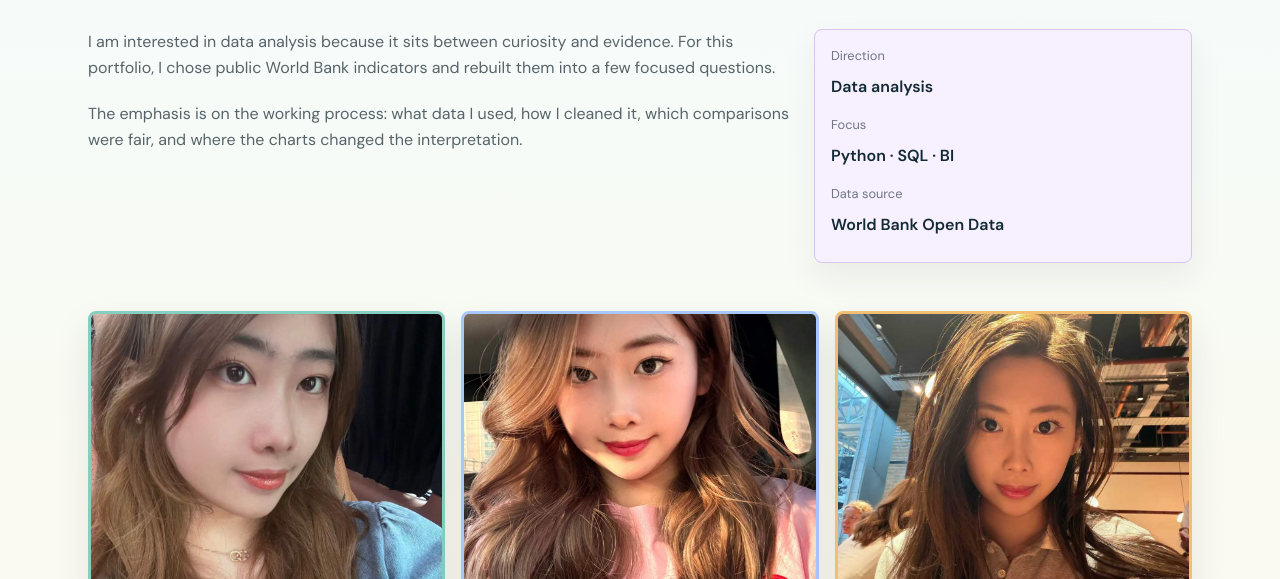
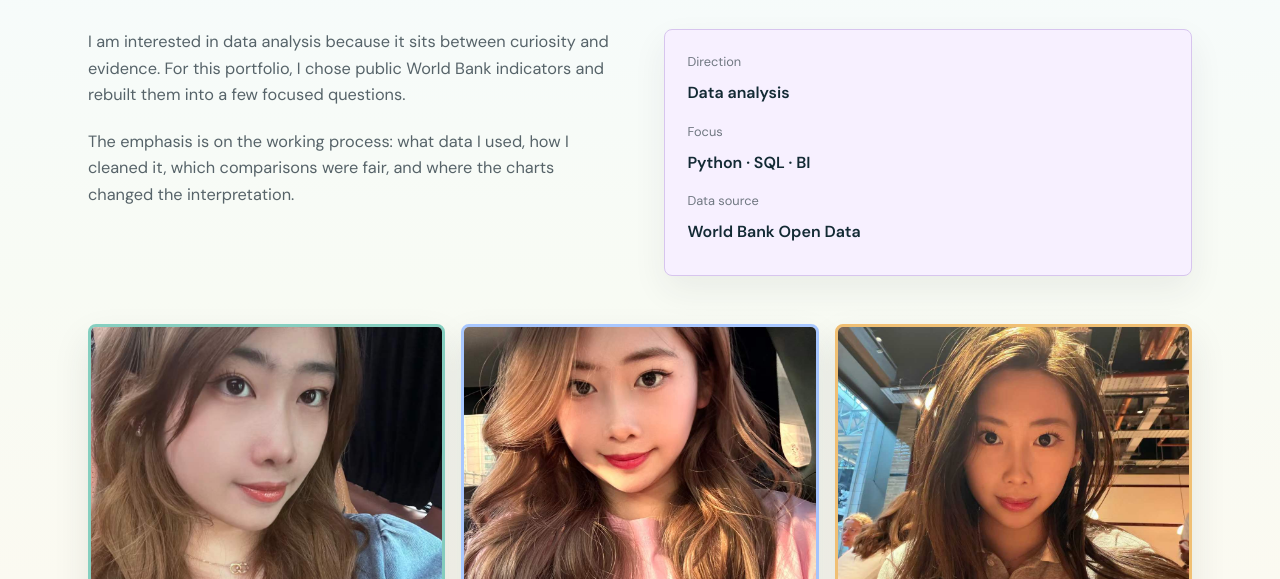
Before and after one commit to yinxin-create/yinxin-huang-data-portfolio, an Astro site: page /yinxin-huang-data-portfolio/about in a window 1280 px wide. Shown: the part 221-800 px from the top of the page. Built offline with nearby package versions, Linux system fonts and the light colour scheme; Astro itself is replaced by a stand-in of ours; a web font is replaced by a local one.

Commit message:
Balance about page intro layout

```diff
--- a/src/pages/about.astro
+++ b/src/pages/about.astro
@@ -9,8 +9,8 @@ import { withBase } from "../utils/paths";
     <h1 class="mb-2 text-3xl">About</h1>
     <p class="subtitle mb-8">{aboutPageContent.subtitle}</p>
 
-    <div class="mb-12 grid gap-6 sm:grid-cols-[1.3fr_0.7fr]">
-      <div>
+    <div class="about-intro mb-12">
+      <div class="about-copy">
         <p class="mb-5 opacity-80">
           I am interested in data analysis because it sits between curiosity
           and evidence. For this portfolio, I chose public World Bank indicators
--- a/src/styles/base.css
+++ b/src/styles/base.css
@@ -379,12 +379,23 @@ code {
   background: #fffdf8;
 }
 
+.about-intro {
+  display: grid;
+  gap: 2rem;
+  align-items: stretch;
+}
+
+.about-copy {
+  max-width: 42rem;
+  font-size: 1.02rem;
+}
+
 .profile-panel {
   border-radius: var(--radius-md);
-  padding: 1rem;
+  padding: 1.4rem;
   display: grid;
   gap: 0.45rem;
-  align-content: start;
+  align-content: center;
   background: #f7f0ff;
   border-color: #d7c5ee;
 }
@@ -509,6 +520,15 @@ code {
 }
 
 @media (min-width: 900px) {
+  .about-intro {
+    grid-template-columns: minmax(0, 1fr) minmax(0, 1fr);
+    gap: 3rem;
+  }
+
+  .about-copy {
+    max-width: none;
+  }
+
   .hero-grid {
     grid-template-columns: minmax(0, 1.05fr) minmax(360px, 0.95fr);
     align-items: center;
```
